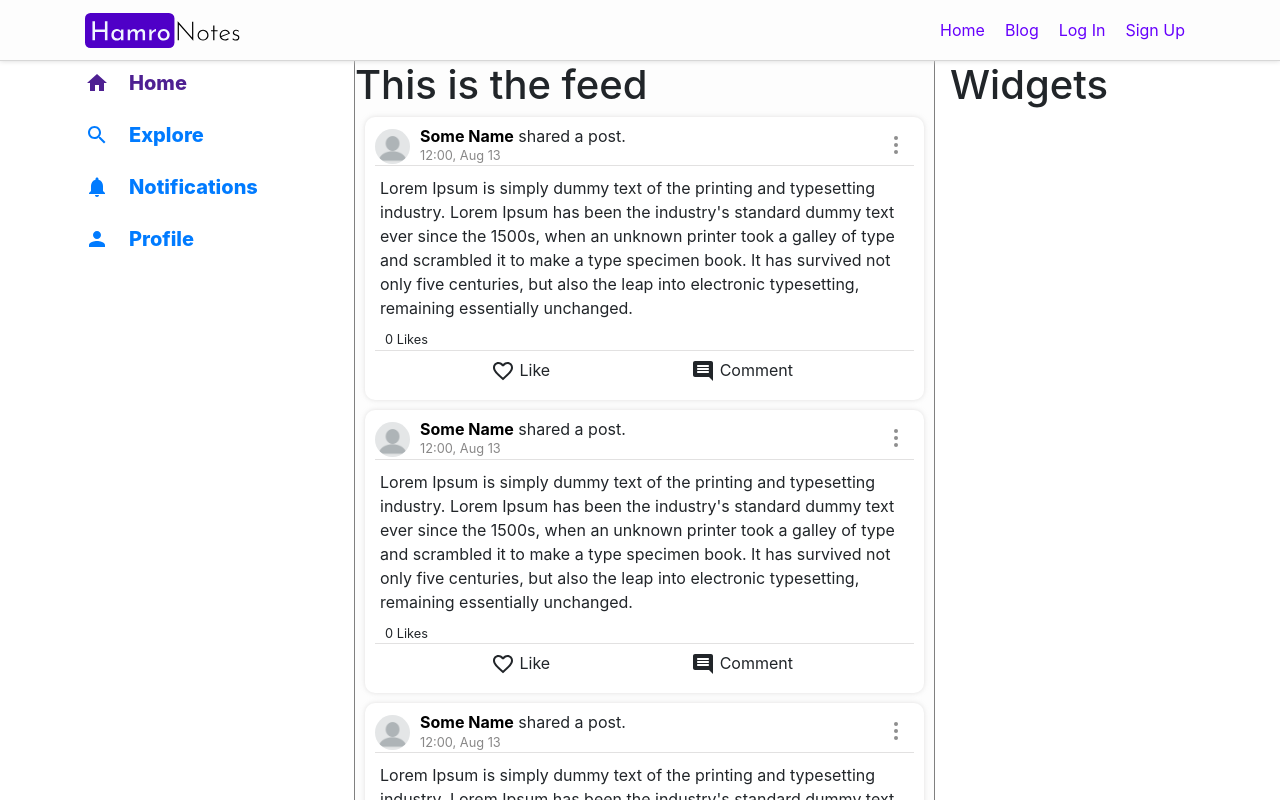
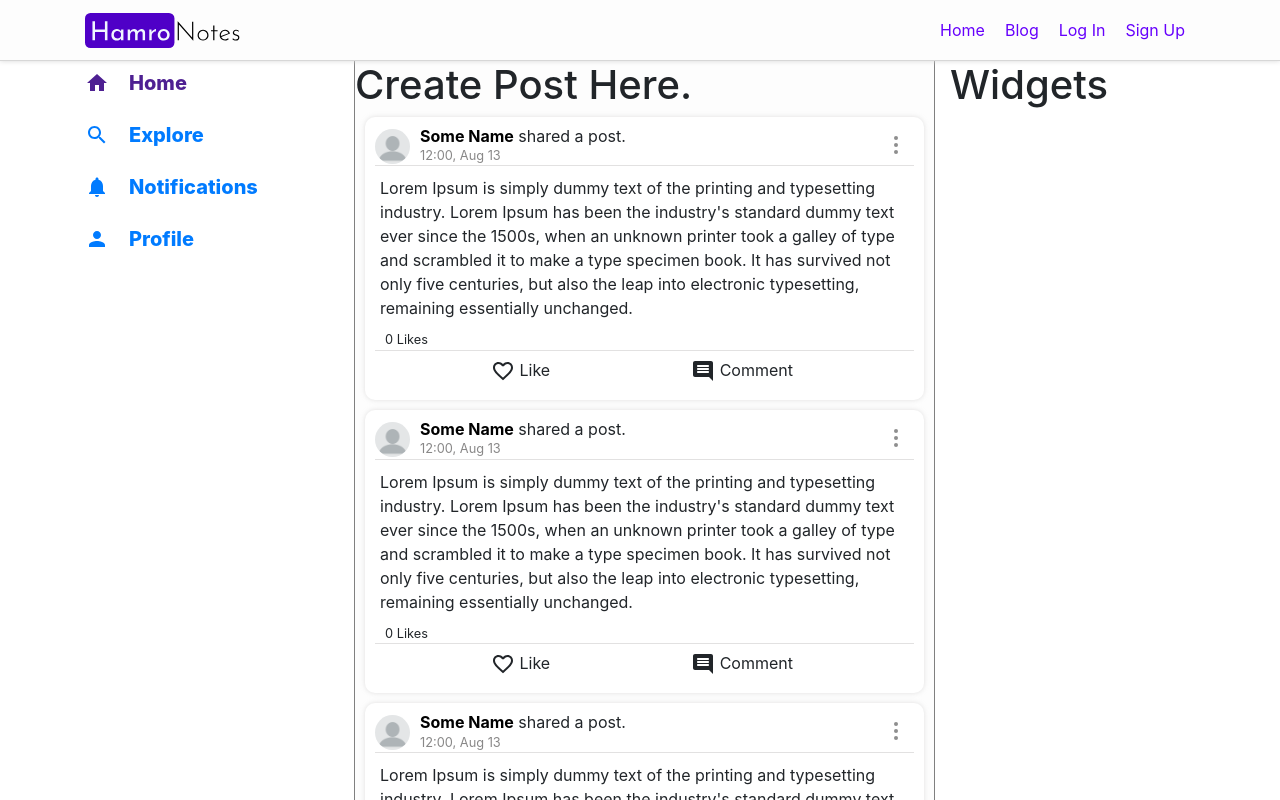
Before and after one commit to rajeshpandey2053/iw-major, a React (Create React App) app: page /dashboard in a window 1280 px wide. Built offline with nearby package versions, Linux system fonts and the light colour scheme.

Commit message:
feat: create post component file created

```diff
--- /dev/null
+++ b/src/components/Dashboard/Feed/CreatePost/CreatePost.jsx
@@ -0,0 +1,13 @@
+import React from "react";
+import './createPost.scss';
+
+
+const CreatePost = () => {
+    return (
+        <div>
+            <h1>Create Post Here.</h1>
+        </div>
+    )
+}
+
+export default CreatePost;
--- a/src/components/Dashboard/Feed/Feed.js
+++ b/src/components/Dashboard/Feed/Feed.js
@@ -1,11 +1,12 @@
 import React from "react";
 import './feed.scss';
 import Post from "./Post/Post";
+import CreatePost from "./CreatePost/CreatePost";
 
 const Feed = () => {
     return (
         <div className='feed-wrapper'>
-            <h1>This is the feed</h1>
+            <CreatePost />
             <Post />
             <Post />
             <Post />
```
Also changed, not shown: src/components/Dashboard/Feed/CreatePost/createPost.scss (added).
